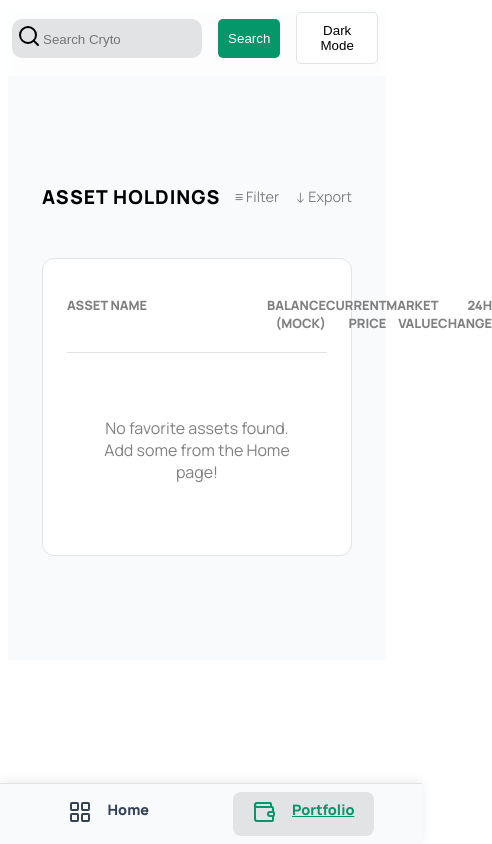
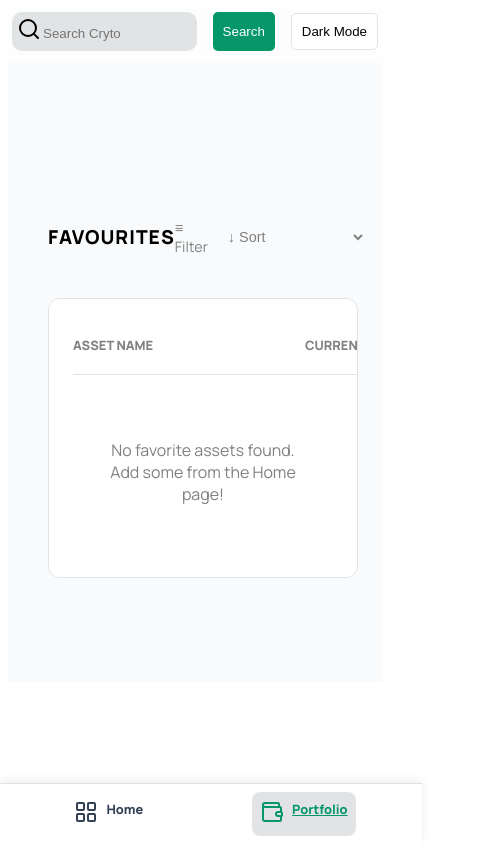
Before and after one commit to sarthak-gupta229/CryptoTracker, a plain HTML site: page portolio.html in a window 390 px wide. Shown: the whole page, 492 px wide, since content can reach past the window. Drawn offline with nearby package versions, Linux system fonts and the light colour scheme; no server answers.

Commit message:
fixed responsiveness

```diff
--- a/portolio.html
+++ b/portolio.html
@@ -114,21 +114,25 @@
           <button id="theme-toggle" onclick="toggleTheme()">Dark Mode</button>
         </div>
 
-        <div id="portfolio-wrapper" style="padding: 2rem; margin-top: 5rem;">
+        <div id="search-result" style="box-sizing: border-box; min-height: 0;"></div>
+
+        <div id="portfolio-wrapper" style="padding: 2rem; margin-top: 2rem;">
           <div style="display: flex; justify-content: space-between; align-items: center; margin-bottom: 2rem;">
-            <h2 style="text-transform: uppercase; font-size: 1.2rem; letter-spacing: 1px;">Asset Holdings</h2>
+            <h2 style="text-transform: uppercase; font-size: 1.2rem; letter-spacing: 1px;">Favourites</h2>
             <div style="display: flex; gap: 1rem; font-size: 0.9rem; color: gray;">
               <span style="cursor:pointer">≡ Filter</span>
-              <span style="cursor:pointer">↓ Export</span>
+              <select id="sort-select" onchange="sortFavorites(this.value)" style="cursor:pointer; font-size: 0.9rem; color: inherit; border: none; background: transparent; outline: none; padding-right: 5px;">
+                 <option value="default" disabled selected>↓ Sort</option>
+                 <option value="asc" style="color: black;">Price: Low to High</option>
+                 <option value="desc" style="color: black;">Price: High to Low</option>
+              </select>
             </div>
           </div>
 
           <div class="portfolio-container" id="port-container">
-            <div id="portfolio-heading" style="display: flex; justify-content: space-between; font-size: 0.8rem; font-weight: bold; color: gray; margin-bottom: 1rem; padding-bottom: 0.5rem; border-bottom: 1px solid #e1e3e5; text-transform: uppercase;">
+            <div id="portfolio-heading" style="display: flex; justify-content: space-between; font-size: 0.8rem; font-weight: bold; color: gray; margin-bottom: 1rem; padding-bottom: 0.5rem; border-bottom: 1px solid #e1e3e5; text-transform: uppercase; gap: 10px;">
               <p style="flex: 2; min-width: 200px;">Asset Name</p>
-              <p style="flex: 1; text-align: right;">Balance (Mock)</p>
               <p style="flex: 1; text-align: right;">Current Price</p>
-              <p style="flex: 1; text-align: right;">Market Value</p>
               <p style="flex: 1; text-align: right;">24H Change</p>
             </div>
 
--- a/script.js
+++ b/script.js
@@ -241,6 +241,8 @@ function toggleFavorite(id) {
   }
 }
 
+let currentFavoritesData = [];
+
 async function renderFavoritesList() {
   const container = document.getElementById("favorites-list");
   if (!container) return;
@@ -254,7 +256,16 @@ async function renderFavoritesList() {
   try {
     let res = await fetch(`https://api.coingecko.com/api/v3/coins/markets?vs_currency=usd&ids=${favs.join(',')}`);
     let data = await res.json();
+    currentFavoritesData = data;
+    displayFavorites(currentFavoritesData);
+  } catch (error) {
+    container.innerHTML = `<p style="text-align:center; padding: 2rem; color: red;">Failed to fetch favorite assets.</p>`;
+  }
+}
 
+function displayFavorites(data) {
+  const container = document.getElementById("favorites-list");
+  if (!container) return;
   container.innerHTML = "";
   data.forEach(obj => {
     let isPositive = obj.price_change_percentage_24h >= 0;
@@ -268,18 +279,24 @@ async function renderFavoritesList() {
           <p style="margin: 0; font-size: 0.8rem; color: gray; text-transform: uppercase;">${obj.symbol}</p>
         </div>
       </div>
-        <p style="flex: 1; text-align: right; margin: 0;">0.00 ${obj.symbol.toUpperCase()}</p>
       <p style="flex: 1; text-align: right; margin: 0;">$${obj.current_price.toLocaleString()}</p>
-        <p style="flex: 1; text-align: right; margin: 0; font-weight: bold;">$0.00</p>
       <p style="flex: 1; text-align: right; margin: 0; color: ${isPositive ? '#00d084' : '#ef4444'};">
         ${isPositive ? '+' : ''}${obj.price_change_percentage_24h?.toFixed(2)}%
       </p>
     `;
     container.appendChild(div);
   });
-  } catch (error) {
-    container.innerHTML = `<p style="text-align:center; padding: 2rem; color: red;">Failed to fetch favorite assets.</p>`;
 }
+
+function sortFavorites(order) {
+  if (currentFavoritesData.length === 0) return;
+  let sortedData = [...currentFavoritesData];
+  if (order === 'asc') {
+      sortedData.sort((a, b) => a.current_price - b.current_price);
+  } else if (order === 'desc') {
+      sortedData.sort((a, b) => b.current_price - a.current_price);
+  }
+  displayFavorites(sortedData);
 }
 
 renderFavoritesList();
--- a/style.css
+++ b/style.css
@@ -149,18 +149,18 @@ a:hover {
 #stats-bar {
   display: flex;
   justify-content: space-between;
-  flex-wrap: wrap;
-  gap: 5vw;
+  gap: 2rem;
   padding: 3rem;
 }
 #stats-bar p {
   color: #444749;
+  margin-bottom: 0.5rem;
 }
-#statscad {
+.statscad {
   display: flex;
   flex-direction: column;
   justify-content: center;
-  align-items: center;
+  align-items: flex-start;
   text-align: left;
 }
 #err {
@@ -279,8 +279,19 @@ a:hover {
 }
 
 @media (max-width: 768px) {
+  body, html {
+    max-width: 100vw;
+    overflow-x: hidden;
+  }
   #main {
     flex-direction: column;
+    width: 100vw;
+  }
+
+  #stats-bar {
+    display: grid;
+    grid-template-columns: repeat(2, 1fr);
+    padding: 2rem 1.5rem;
   }
 
   #sidebar {
@@ -299,6 +310,7 @@ a:hover {
     z-index: 100;
     border-top: 1px solid #e1e3e5;
     box-shadow: 0 -2px 10px rgba(0, 0, 0, 0.08);
+    background: white;
   }
 
   #sidebar > div:first-child {
@@ -315,20 +327,27 @@ a:hover {
   }
 
   #navlinks a {
-    padding: 0.5rem 1.2rem;
+    padding: 0.5rem;
     border-radius: 8px;
-    font-size: 0.9rem;
+    font-size: 0.8rem;
+  }
+
+  #navlinks a li {
+    gap: 0.5rem !important;
   }
 
   a:hover {
     border-right: none;
-    border-bottom: 3px solid #059669;
   }
 
   #home {
     margin-left: 0;
+    padding: 0.5rem;
+    padding-top: 5.5rem;
     padding-bottom: 4.5rem;
-    width: 100%;
+    width: 100vw;
+    box-sizing: border-box;
+    overflow-x: hidden;
   }
 
   #nav {
@@ -336,6 +355,14 @@ a:hover {
     right: 0;
     padding: 0.75rem;
     box-sizing: border-box;
+    flex-wrap: wrap;
+    height: auto;
+    width: 100vw;
+  }
+
+  #nav > div {
+    flex: 1;
+    min-width: 200px;
   }
 
   #searchbar {
@@ -347,15 +374,21 @@ a:hover {
     width: 100%;
   }
 
-  #container {
-    margin: 0.75rem;
+  #container, .portfolio-container {
+    margin: 0;
     overflow-x: auto;
     -webkit-overflow-scrolling: touch;
+    width: 100%;
+    box-sizing: border-box;
   }
 
   #dataheading,
   .trendingcard {
-    min-width: 600px;
+    min-width: 800px;
+  }
+
+  #portfolio-heading, .portfolio-item {
+    min-width: 450px;
   }
 }
 
@@ -489,6 +522,7 @@ body.dark-mode {
   align-items: center;
   padding: 1rem 0;
   border-bottom: 1px solid #e1e3e5;
+  gap: 10px;
 }
 .portfolio-item:last-child {
   border-bottom: none;
@@ -506,7 +540,7 @@ body.dark-mode {
   color: #ffffff;
 }
 .dark-mode .portfolio-item p {
-  color: #ffffff !important;
+  color: #ffffff;
 }
 .dark-mode #portfolio-wrapper h2 {
   color: #ffffff !important;
```
Lines whose indentation alone changed are shown as unchanged.
